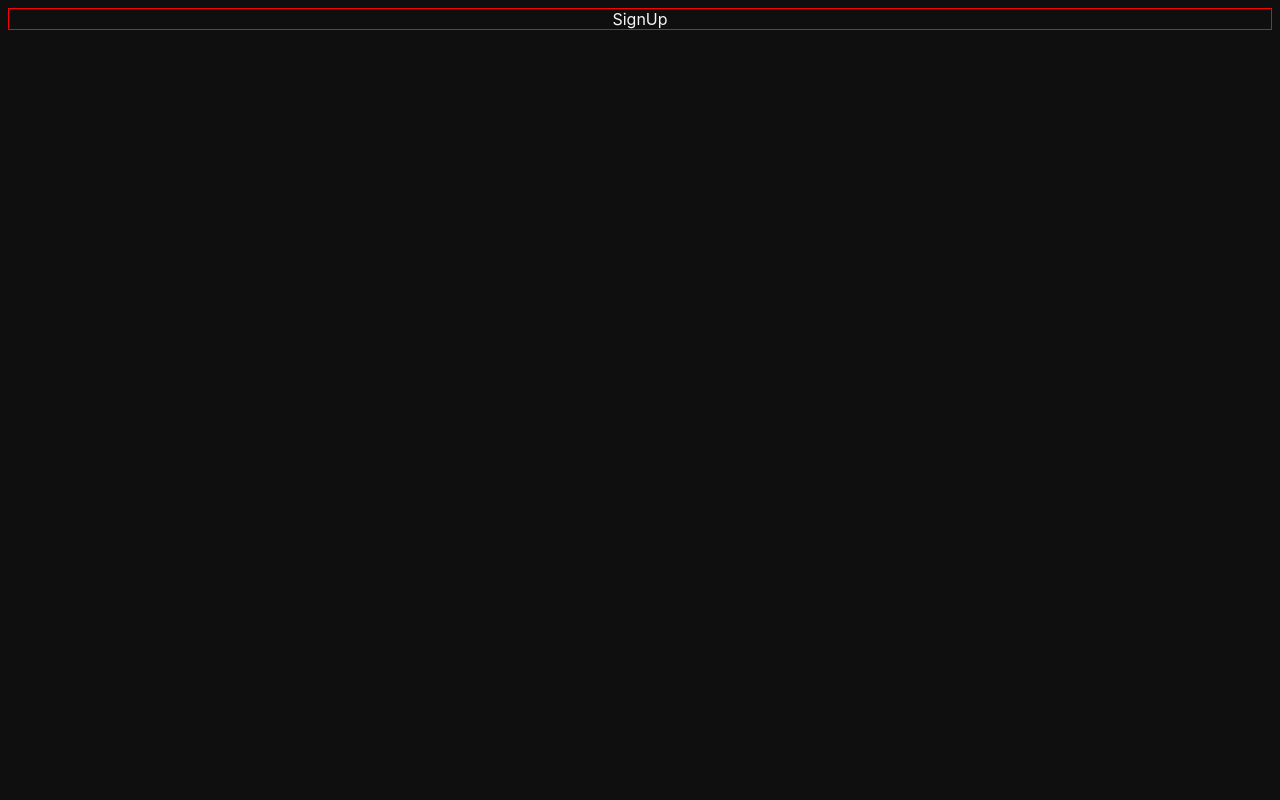
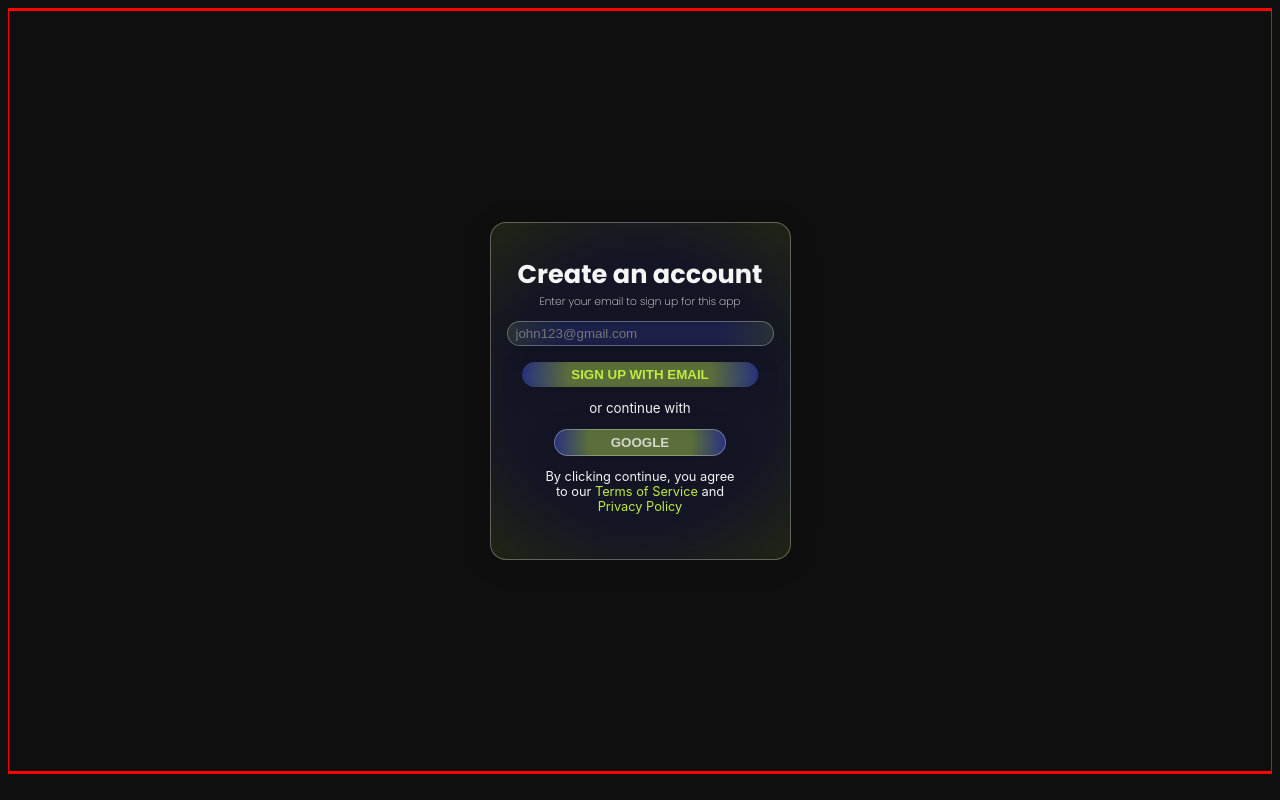
Before and after one commit to timgivesgame/programmer-bubble, a React (Vite) app: page /programmer-bubble/dashboard in a window 1280 px wide. Both pictures are taken after a click on the button "GET STARTED". Built offline with nearby package versions, Linux system fonts and the light colour scheme.

Commit message:
add: finished signup.jsx

```diff
--- a/src/components/Home.css
+++ b/src/components/Home.css
@@ -0,0 +1,4 @@
+.container{
+    max-width: 1440px;
+    overflow: hidden;
+}
--- /dev/null
+++ b/src/pages/SignUp.css
@@ -0,0 +1,178 @@
+.signup-container{
+    border: red solid 2px;
+    width: 100%;
+    display: flex;
+    align-items: center;
+    justify-content: center;
+    text-align: center;
+
+    min-height: 95vh;
+}
+
+.signup-card{
+    border: solid 4px blue;
+    max-width: 275px;
+
+    display: flex;
+    flex-direction: column;
+    align-items: center;
+    justify-content: center;
+    padding: 2rem 1rem;
+
+    background: radial-gradient(circle, rgba(66,83,235,0.1) 60%, rgba(191,235,66,0.1) 100%);;
+    border-radius: 16px;
+    box-shadow: 0 4px 30px rgba(0, 0, 0, 0.1);
+    backdrop-filter: blur(5px);
+    -webkit-backdrop-filter: blur(5px);
+    border: 1px solid rgba(255, 255, 255, 0.3);
+
+    a{
+        text-decoration: none;
+        color: #BFEB42;
+    }
+}
+
+.signup-heading{
+    font-size: 1vw;
+}
+
+.signup-title{
+    margin: 0;
+}
+
+.signup-notice{
+    font-size: 1vw;
+    max-width: 200px;
+}
+
+
+
+
+
+.glassy-input{
+    margin-bottom: 1rem;
+    border: none;
+    border-radius: 0.25rem;
+    padding: 0.25rem 0.5rem;
+
+
+    background: radial-gradient(circle, rgba(66,83,235,0.1) 60%, rgba(191,235,66,0.1) 100%);;
+    border-radius: 16px;
+    box-shadow: 0 4px 30px rgba(0, 0, 0, 0.1);
+    backdrop-filter: blur(5px);
+    -webkit-backdrop-filter: blur(5px);
+    border: 1px solid rgba(255, 255, 255, 0.3);
+
+    color: aliceblue;
+
+}
+
+input:focus{
+    outline: aliceblue solid 1px;
+}
+
+#signup-btn{
+    padding: 0.3rem 3.1rem;
+    border-radius: 0.3rem;
+    text-transform: uppercase;
+    font-weight: 600;
+
+
+
+    background: radial-gradient(circle, rgba(191,235,66,0.4) 60%, rgba(66,83,235,0.4) 100%);;
+    border-radius: 16px;
+    box-shadow: 0 4px 30px rgba(0, 0, 0, 0.1);
+    backdrop-filter: blur(5px);
+    -webkit-backdrop-filter: blur(5px);
+    border: 1px solid rgba(255, 255, 255, 0.3);
+    color: rgba(191,235,66,1);
+
+
+   cursor: pointer;
+   border: none;
+   transition: all 0.5s;
+}
+
+#signup-btn:hover{
+    background-color: #4253EB;
+    color: aliceblue;
+}
+
+.signup-divider{
+    font-size: smaller;
+}
+
+.submit-glassy-btn{
+    padding: 0.3rem 3.5rem;
+    border-radius: 0.3rem;
+    text-transform: uppercase;
+    font-weight: 600;
+    cursor: pointer;
+    border: none;
+    transition: all 0.5s;
+
+
+    background: radial-gradient(circle, rgba(191,235,66,0.4) 60%, rgba(66,83,235,0.4) 100%);;
+    border-radius: 16px;
+    box-shadow: 0 4px 30px rgba(0, 0, 0, 0.1);
+    backdrop-filter: blur(5px);
+    -webkit-backdrop-filter: blur(5px);
+    border: 1px solid rgba(255, 255, 255, 0.3);
+    color: rgba(255, 255, 255, 0.736);
+}
+
+.signup-google:hover{
+    background-color: #4253EB;
+    color: aliceblue;
+}
+
+.signup-subtitle{
+    font-size: smaller;
+    font-weight: 200;
+    margin-top: 0rem;
+}
+
+.signup-heading-two{
+    font-size: 0.8rem;
+    margin-bottom: 1rem;
+}
+
+.signup-row{
+    display: flex;
+    align-items: center;
+    justify-content: space-evenly;
+
+}
+
+.signup-column{
+    margin-bottom: 1rem;
+    p{
+        font-weight: 200;
+        margin-bottom: 0.25rem;
+    }
+}
+
+.signup-column input::file-selector-button {
+
+    background: radial-gradient(circle, rgba(191,235,66,0.4) 60%, rgba(66,83,235,0.4) 100%);;
+    border-radius: 16px;
+    box-shadow: 0 4px 30px rgba(0, 0, 0, 0.1);
+    backdrop-filter: blur(5px);
+    -webkit-backdrop-filter: blur(5px);
+    border: 1px solid rgba(255, 255, 255, 0.3);
+    color: rgba(255, 255, 255, 0.736);
+}
+
+.smaller{
+    font-size: x-small;
+}
+
+.signup-page-two .signup-card{
+    padding-top: 1rem;
+}
+
+.signup-page-two{
+    position: relative;
+    transform: translateX(50%);
+    transition: all 1s;
+}
--- a/src/pages/SignUp.jsx
+++ b/src/pages/SignUp.jsx
@@ -1,8 +1,71 @@
-import React from 'react'
+import React, { useState } from 'react'
+import './SignUp.css'
 
 const SignUp = () => {
+
+    const handleSignupClick = () => {
+        const card = document.getElementsByClassName('signup-page-one');
+        const cardTwo = document.getElementsByClassName('signup-page-two');
+
+        if(!card[0].hasAttribute('hidden', "")){
+            card[0].setAttribute('hidden', "");
+            cardTwo[0].removeAttribute('hidden', "");
+            cardTwo[0].style.transform = "translateX(0)"
+        }
+    }
+
+
   return (
-    <div>SignUp</div>
+    <div className="signup-container">
+        <div className="signup-page-one">
+          <div className="signup-card">
+                <div className="signup-heading poppins-thin">
+                    <h1 className="signup-title">Create an account</h1>
+                    <p className="signup-subtitle">Enter your email to sign up for this app</p>
+                </div>
+                <div className="signup-form">
+                    <input type="text" id='signup-input'size={29} placeholder='john123@gmail.com'className='glassy-input'/>
+                    <br />
+                    <button id='signup-btn' onClick={handleSignupClick}>Sign up with email</button>
+                </div>
+                <div className="signup-divider">
+                    <p>or continue with</p>
+                </div>
+                <div className="signup-alternative">
+                    <button className="submit-glassy-btn">Google</button>
+                </div>
+                <div className="signup-notice">
+                    <p>By clicking continue, you agree to our <a href="#">Terms of Service</a> and <a href="#">Privacy Policy</a></p>
+                </div>
+           </div>
+        </div>
+        <div className="signup-page-two" hidden>
+          <div className="signup-card">
+                <div className="signup-heading-two poppins-thin">
+                    <h1 className="signup-title">Join <br />Programmer Bubble</h1>
+                    <p className="signup-subtitle">Unlock your coding potential. It’s free and easy.</p>
+                </div>
+                <div className="signup-grid">
+                    <div className="signup-row">
+                        <input type="text" placeholder='First Name' id='user-firstName'className='glassy-input'size={10}/>
+                        <input type="text" placeholder='Last Name' id='user-lastName' className='glassy-input'size={10}/>
+                    </div>
+                    <div className="signup-row">
+                        <input type="text" placeholder='Password' id='user-password'className='glassy-input'size={10}/>
+                        <input type="text" placeholder='Confirm Password' id='user-password-confirm'className='glassy-input' size={10}/>
+                    </div>
+                    <div className="signup-column">
+                        <p className='poppins-thin'> PROFILE PICTURE (optional) </p>
+                        <input type="file" id='user-username'className='glassy-input'/>
+                        <input type="text" placeholder='Username' id='user-username'className='glassy-input'/>
+                    </div>
+                </div>
+                <div className="signup-alternative">
+                    <button className="submit-glassy-btn">SUBMIT</button>
+                </div>
+           </div>
+        </div>
+    </div>
   )
 }
 
```
Also changed, not shown: src/pages/Dashboard/Dashboard.jsx (added, +13 -0 lines).
